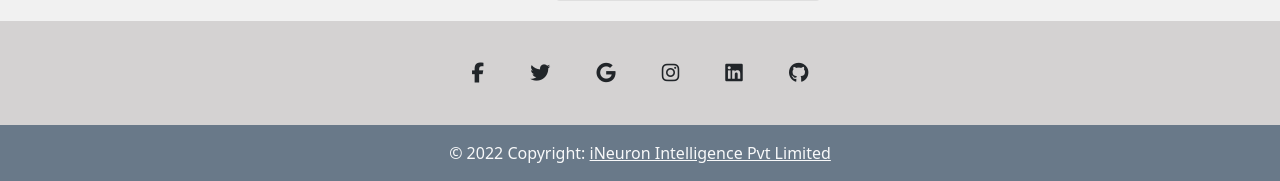
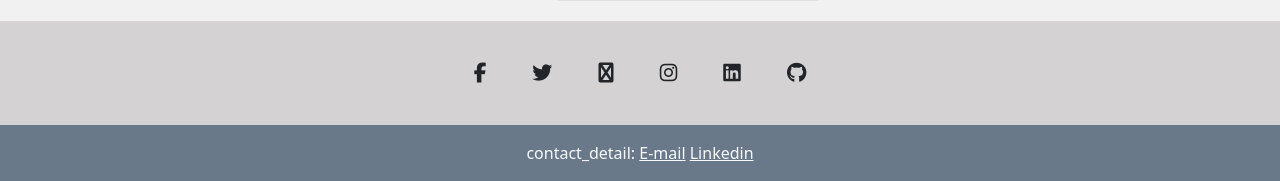
Before and after one commit to 09Pooja99/machine_learning_project_, a Flask app: page / in a window 1280 px wide. Shown: the part 1246-1427 px from the top of the page. Run offline with Flask 3, Linux system fonts and the light colour scheme; some libraries are stand-ins or nearby versions.

Commit message:
completed

```diff
--- a/templates/header.html
+++ b/templates/header.html
@@ -144,18 +144,18 @@ table-layout: fixed;
                     data-mdb-ripple-color="dark"><i class="fab fa-twitter"></i></a>
 
                 <!-- Google -->
-                <a class="btn btn-link btn-floating btn-lg text-dark m-1" href="#!" role="button"
-                    data-mdb-ripple-color="dark"><i class="fab fa-google"></i></a>
+                <a class="btn btn-link btn-floating btn-lg text-dark m-1" href="09pooja99@gmail.com" role="button"
+                    data-mdb-ripple-color="dark"><i class="fab fa-envelope"></i></a>
 
                 <!-- Instagram -->
                 <a class="btn btn-link btn-floating btn-lg text-dark m-1" href="#!" role="button"
                     data-mdb-ripple-color="dark"><i class="fab fa-instagram"></i></a>
 
                 <!-- Linkedin -->
-                <a class="btn btn-link btn-floating btn-lg text-dark m-1" href="#!" role="button"
+                <a class="btn btn-link btn-floating btn-lg text-dark m-1" href="https://www.linkedin.com/in/pooja-pandey-196521330/" role="button"
                     data-mdb-ripple-color="dark"><i class="fab fa-linkedin"></i></a>
                 <!-- Github -->
-                <a class="btn btn-link btn-floating btn-lg text-dark m-1" href="#!" role="button"
+                <a class="btn btn-link btn-floating btn-lg text-dark m-1" href="https://github.com/09Pooja99/machine_learning_project_" role="button"
                     data-mdb-ripple-color="dark"><i class="fab fa-github"></i></a>
             </section>
             <!-- Section: Social media -->
@@ -164,8 +164,9 @@ table-layout: fixed;
 
         <!-- Copyright -->
         <div class="text-center text-light p-3" style="background-color: rgba(3, 36, 67, 0.504);">
-            © 2022 Copyright:
-            <a class="text-light" href="https://ineuron.ai/">iNeuron Intelligence Pvt Limited</a>
+            contact_detail:
+            <a class="text-light" href="09pooja99@gmail.com">E-mail</a>
+            <a class="text-light" href="https://www.linkedin.com/in/pooja-pandey-196521330/">Linkedin</a>
         </div>
         <!-- Copyright -->
     </footer>
```
